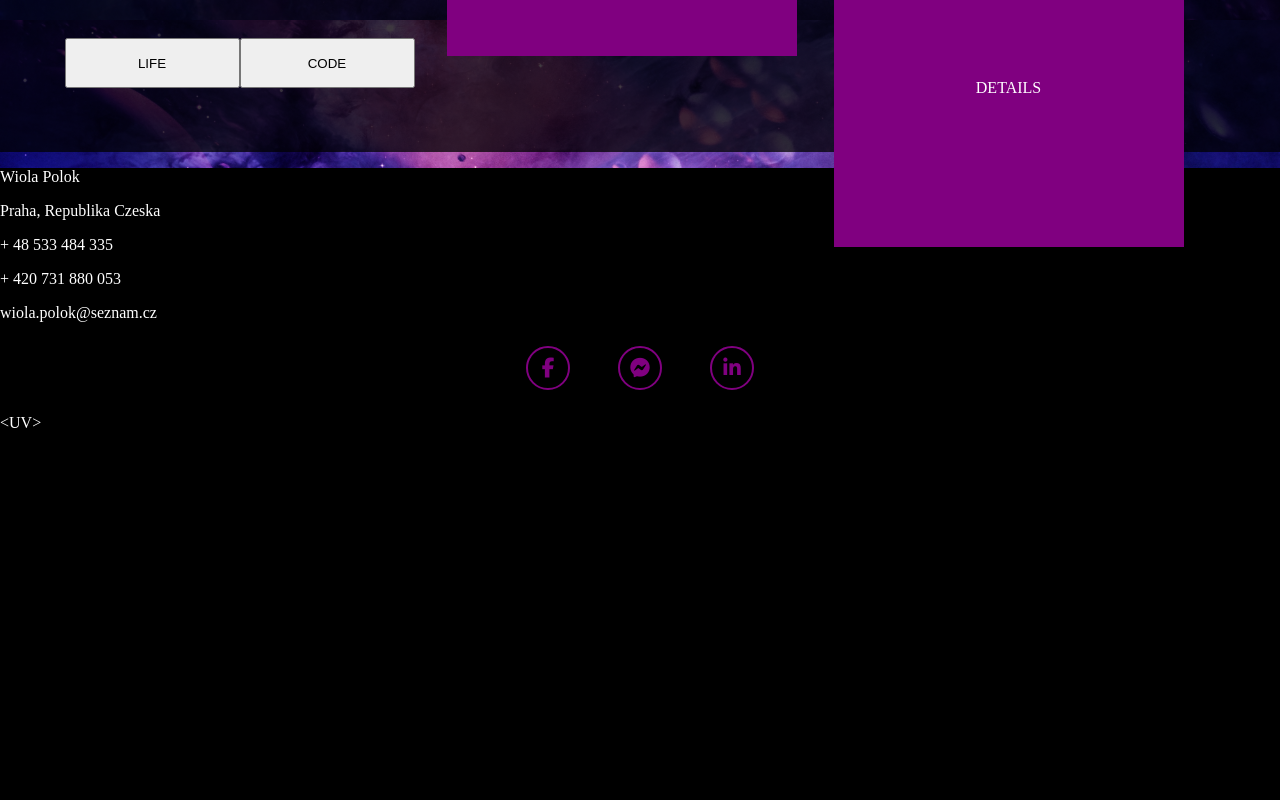
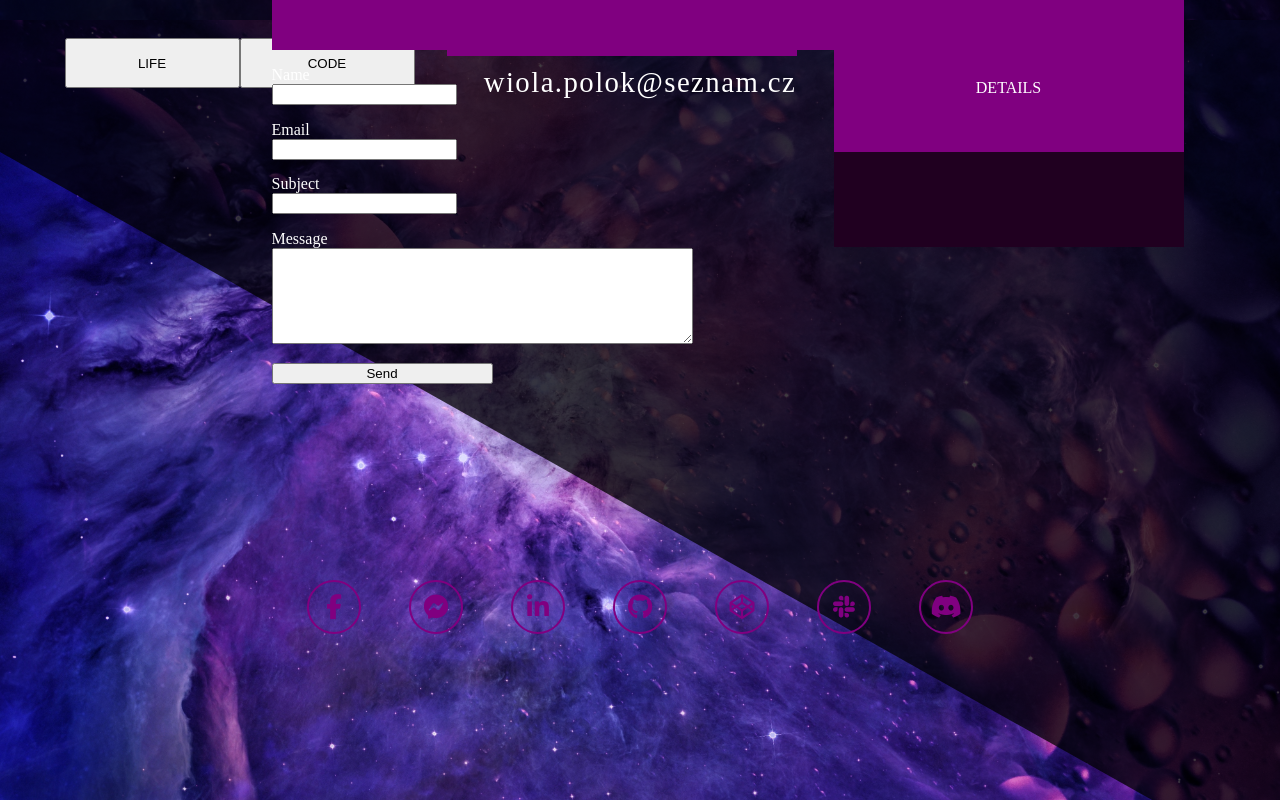
Before and after one commit to Wiolinek/home-page, a React (Create React App) app: page / in a window 1280 px wide. Shown: the part 5740-6540 px from the top of the page. Built offline with nearby package versions, Linux system fonts and the light colour scheme; a web font is replaced by a local one.

Commit message:
contact section create & style

```diff
--- a/src/layouts/Contact.js
+++ b/src/layouts/Contact.js
@@ -8,32 +8,108 @@ const Contact = () => {
 
   return (
     <ContactWrapper>
-      <div className="address-section">
+      <div className="half-back"></div>
+      <div className="contact-section__wrapper">
+        <article className="contact-section__address">
+          <div className="section-name">
+            <h1>Contact</h1>
+          </div>
+          <div className="address">
             <p>Wiola Polok</p>
-        <p>Praha, Republika Czeska</p>
+            <p>Praga, Republika Czeska</p>
             <p>+ 48 533 484 335</p>
             <p>+ 420 731 880 053</p>
             <p>wiola.polok@seznam.cz</p>
           </div>
-      <div className="socials-section">
+        </article>
+        <article>
+          <form className="contact__form">
+              <label>Name<br/><input type="text" name="name" required></input></label>
+              <label>Email<br/><input type="email" name="mail" required></input></label>
+              <label>Subject<br/><input type="text" name="subject" required></input></label>
+              <label>Message<br/><textarea name="message" rows="6" cols="50" required></textarea></label>
+              <button className="btn contact__btn" type="submit">Send</button>
+          </form>
+          <div className="contact-section__socials">
             <div><i class="fab fa-facebook-f"></i></div>
             <div><i class="fab fa-facebook-messenger"></i></div>
             <div><i class="fab fa-linkedin-in"></i></div>
+            <div><i class="fab fa-github"></i></div>
+            <div><i class="fab fa-codepen"></i></div>
+            <div><i class="fab fa-slack"></i></div>
+            <div><i class="fab fa-discord"></i></div>
           </div>
+        </article>
         <p>{logo}</p>
+      </div>
     </ContactWrapper>
   );
 }
 
 const ContactWrapper = styled.section`
-  background-color: black;
-  /* width: 100vw; */
-  height: 100vh;
+  /* background-color: black; */
+  /* height: 50vh; */
   color: white;
-  .address-section {
+  /* display: flex;
+  flex-direction: column; */
+  /* padding: 10vh 10vw; */
+  position: relative;
+  .half-back {
+      width: 0;
+      height: 0;
+      border-top: 90vh solid rgba(0, 0, 0, .75);
+      border-left: 100vw solid transparent;
+  }
+  .contact-section__wrapper {
+    width: 80%;
+    position: absolute;
+    bottom: 5vh;
+    left: 10vw;
 
   }
-  .socials-section {
+    article {
+      /* background-color: green; */
+      display: grid;
+      grid-template-columns: repeat(auto-fill, 737px);
+      grid-auto-rows: 350px;
+      /* align-items: center; */
+      justify-content: center;
+      grid-gap: 2em;
+      /* padding: 10vh 1vw; */
+      .section-name {
+        border: 3px solid purple;
+        display: flex;
+        justify-content: center;
+        align-items: center;
+        h1 {
+          font-size: 5em;
+        }
+      }
+      .address {
+        border: 3px solid purple;
+        background-color: purple;
+        display: flex;
+        flex-direction: column;
+        justify-content: center;
+        align-items: center;
+        p {
+          font-size: 1.8em;
+          line-height: 1.5em;
+          letter-spacing: 0.05em;
+          padding: .05em;
+        }
+      }
+      form {
+        display: flex;
+        flex-direction: column;
+        justify-content: space-evenly;
+        align-items: flex-start;
+        button {
+          width: 30%;
+        }
+      }
+    }
+    .contact-section__socials {
       /* background-color: red; */
       display: flex;
       align-items: center;
@@ -43,13 +119,13 @@ const ContactWrapper = styled.section`
         align-items: center;
         justify-content: center;
         border: 2px solid purple;
-      height: 40px;
-      width: 40px;
+        height: 50px;
+        width: 50px;
         border-radius: 50%;
         margin: .5em 1.5em;
         i {
           color: purple;
-        font-size: 20px;
+          font-size: 25px;
         }
       }
     }
```
Lines whose indentation alone changed are shown as unchanged.
